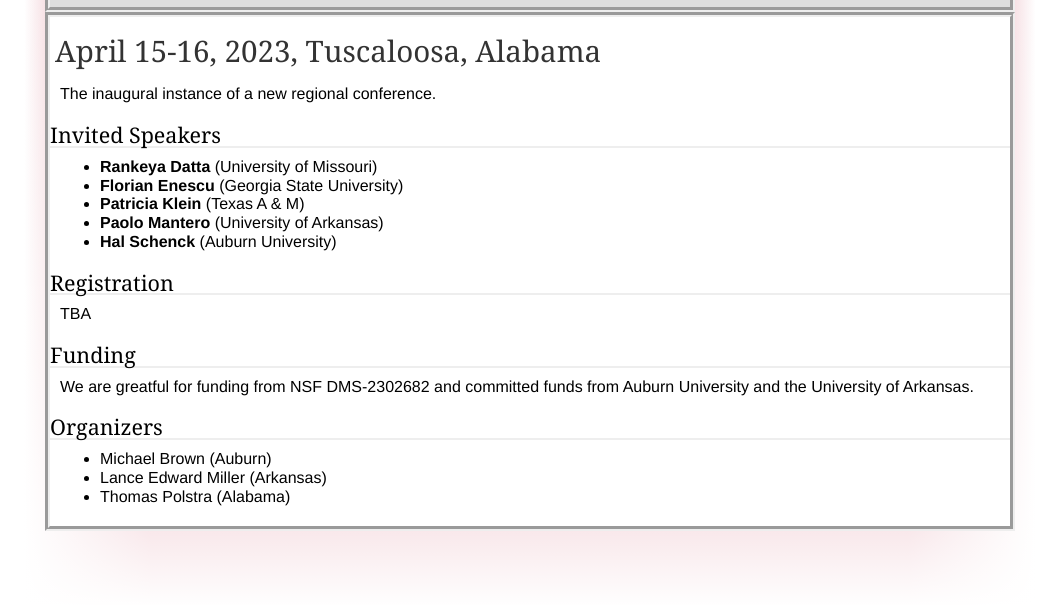
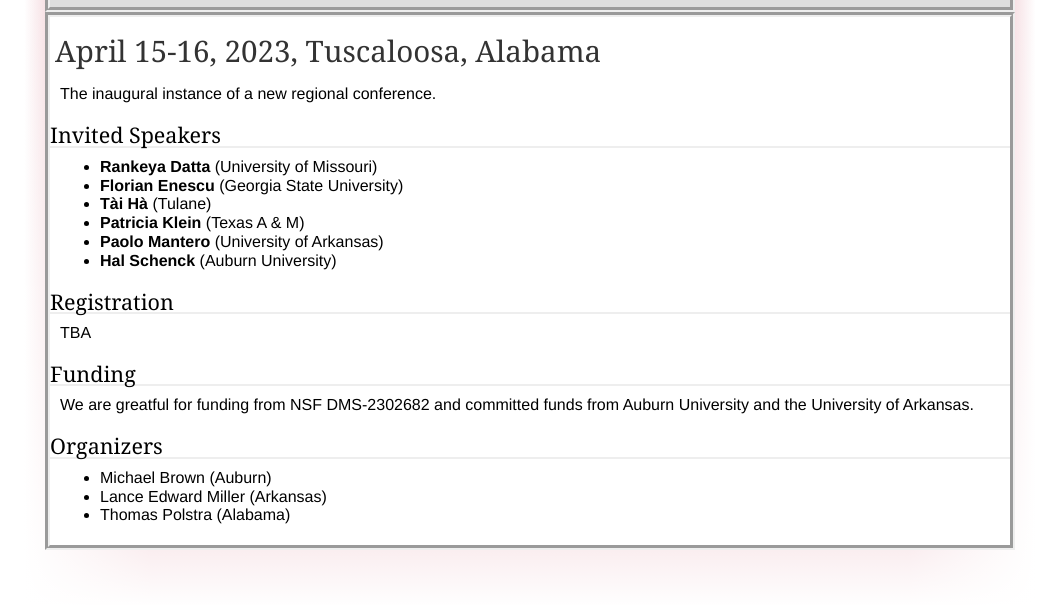
Before and after one commit to thomaspolstra/cats-math.github.io, a plain HTML site: page index.html in a window 1280 px wide. Shown: the part 205-810 px from the top of the page, without its empty margins (110-1168 px from the left). Drawn offline with Linux system fonts and the light colour scheme.

Commit message:
Added Tai Ha confirmed

```diff
--- a/index.html
+++ b/index.html
@@ -34,6 +34,7 @@
       <ul>
 	<li><b>Rankeya Datta</b> (University of Missouri) </li>
 	<li><b>Florian Enescu</b> (Georgia State University) </li>
+        <li><b>T&agrave;i H&agrave;</b> (Tulane) </li>
 	<li><b>Patricia Klein</b> (Texas A &#38 M) </li>
 	<li><b>Paolo Mantero</b> (University of Arkansas) </li>
 	<li><b>Hal Schenck</b> (Auburn University) </li>
```
